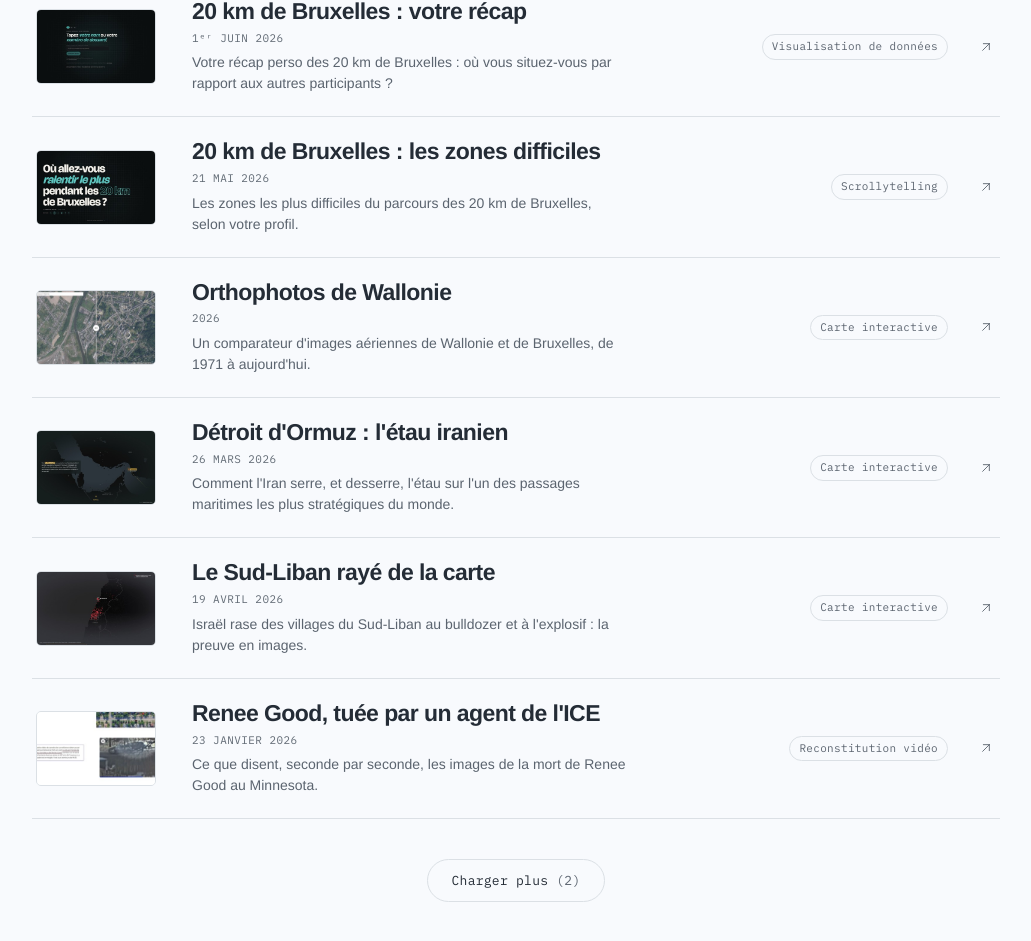
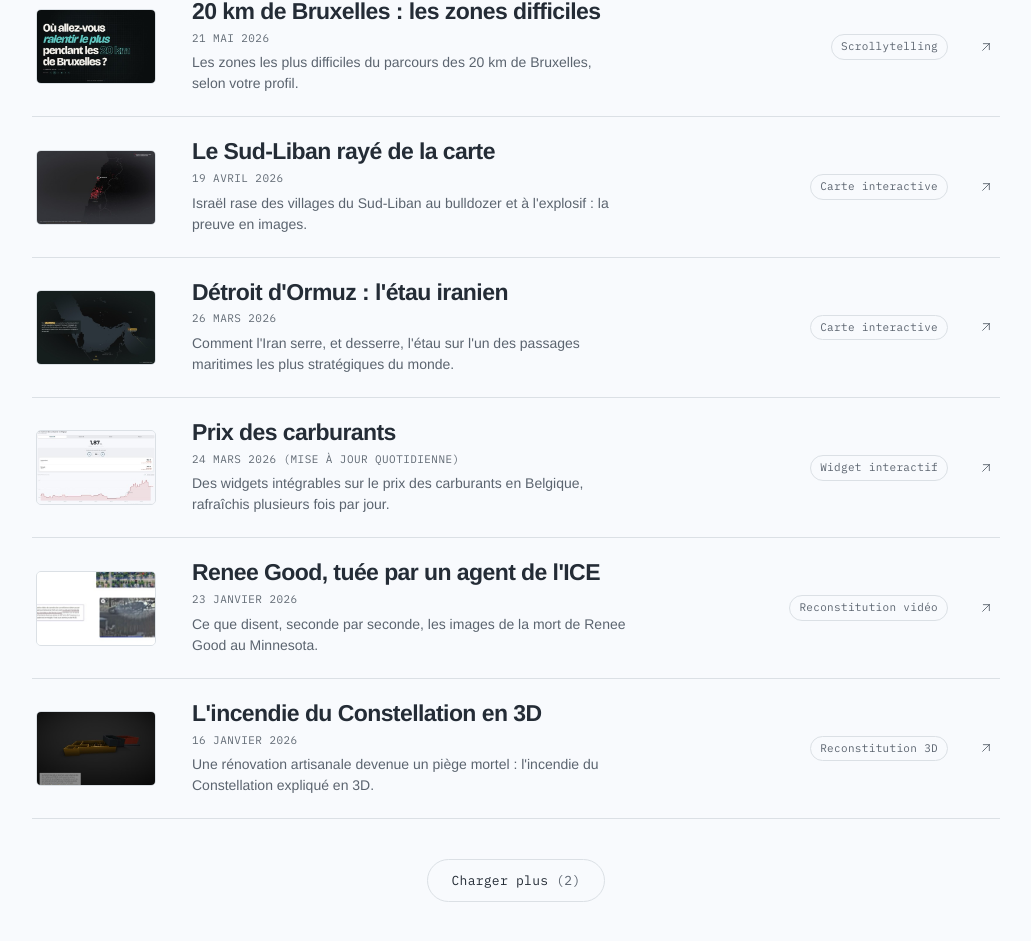
Before and after one commit to amcaw/amcaw.github.io, a SvelteKit app: page / in a window 1280 px wide. Shown: the part 1465-2406 px from the top of the page, without its empty margins (124-1155 px from the left). Built offline with nearby package versions, Linux system fonts and the light colour scheme.

Commit message:
Orthophotos : lien Bruxelles en 1re étape, date 12 octobre 2025 ; accueil : tri par date (récent -> ancien)

```diff
--- a/src/routes/+page.svelte
+++ b/src/routes/+page.svelte
@@ -22,7 +22,9 @@
       .then((p) => { loaded = { ...loaded, [current]: p }; loadErr = ''; })
       .catch((e) => { loadErr = e instanceof Error ? e.message : String(e); });
   });
-  let projects = $derived($lang === 'fr' ? data.projectsFr : (loaded[$lang] ?? data.projectsFr));
+  let source = $derived($lang === 'fr' ? data.projectsFr : (loaded[$lang] ?? data.projectsFr));
+  // tri par date de publication, du plus récent au plus ancien
+  let projects = $derived([...source].sort((a, b) => (b.sortDate || '').localeCompare(a.sortDate || '')));
 
   let cat = $state('Tout');
   let filtered = $derived(cat === 'Tout' ? projects : projects.filter((p) => p.cats.includes(cat)));
--- a/static/projects.fr.json
+++ b/static/projects.fr.json
@@ -52,7 +52,8 @@
         "pym.js"
       ]
     },
-    "thumb": "/images/warmaps-2-thumb.jpg"
+    "thumb": "/images/warmaps-2-thumb.jpg",
+    "sortDate": "2026-04-16"
   },
   {
     "slug": "reddeviz",
@@ -112,7 +113,8 @@
         "pym.js"
       ]
     },
-    "thumb": "/images/reddeviz-thumb.jpg"
+    "thumb": "/images/reddeviz-thumb.jpg",
+    "sortDate": "2026-06-06"
   },
   {
     "slug": "svelte-gas-price",
@@ -168,7 +170,8 @@
         "pym.js"
       ]
     },
-    "thumb": "/images/svelte-gas-price-2-thumb.jpg"
+    "thumb": "/images/svelte-gas-price-2-thumb.jpg",
+    "sortDate": "2026-03-24"
   },
   {
     "slug": "20km-recap",
@@ -222,7 +225,8 @@
         "i18n"
       ]
     },
-    "thumb": "/images/20km2026-thumb.jpg"
+    "thumb": "/images/20km2026-thumb.jpg",
+    "sortDate": "2026-06-01"
   },
   {
     "slug": "20km-zones",
@@ -277,7 +281,8 @@
         "scrollytelling"
       ]
     },
-    "thumb": "/images/rtbf-20km-thumb.jpg"
+    "thumb": "/images/rtbf-20km-thumb.jpg",
+    "sortDate": "2026-05-21"
   },
   {
     "slug": "orthophotos-wallonie",
@@ -292,7 +297,7 @@
     "image": "/images/orthophotoswallonie.jpg",
     "image2": "/images/orthophotoswallonie-2.jpg",
     "caption": "Le mode loupe superpose 1971 et 2024 : à gauche la Wallonie, à droite la même comparaison sur Bruxelles.",
-    "date": "2026",
+    "date": "12 octobre 2025",
     "desc": "Un comparateur d'images aériennes de Wallonie et de Bruxelles, de 1971 à aujourd'hui.",
     "lede": "Comment un quartier, une zone industrielle ou une forêt ont-ils changé en cinquante ans ? Trois modes (loupe, avant/après et voyage dans le temps) permettent de faire défiler les orthophotos décennie après décennie.",
     "role": "Concept & développement",
@@ -335,7 +340,8 @@
         "pym.js"
       ]
     },
-    "thumb": "/images/orthophotoswallonie-thumb.jpg"
+    "thumb": "/images/orthophotoswallonie-thumb.jpg",
+    "sortDate": "2025-10-12"
   },
   {
     "slug": "detroit-ormuz",
@@ -392,7 +398,8 @@
         "Template article maison"
       ]
     },
-    "thumb": "/images/detroit-ormuz-thumb.jpg"
+    "thumb": "/images/detroit-ormuz-thumb.jpg",
+    "sortDate": "2026-03-26"
   },
   {
     "slug": "south-liban",
@@ -443,7 +450,8 @@
       ],
       "credits": "Sources : IDF, Reuters, ISW, CNRS (Liban), Oregon State University."
     },
-    "thumb": "/images/south-liban-2-thumb.jpg"
+    "thumb": "/images/south-liban-2-thumb.jpg",
+    "sortDate": "2026-04-19"
   },
   {
     "slug": "minnesota",
@@ -493,7 +501,8 @@
         "scrollytelling"
       ]
     },
-    "thumb": "/images/rtbf-minnesota-thumb.jpg"
+    "thumb": "/images/rtbf-minnesota-thumb.jpg",
+    "sortDate": "2026-01-23"
   },
   {
     "slug": "constellation",
@@ -544,7 +553,8 @@
       ],
       "credits": "Modèle 3D : RTS. Récit et analyse : Décrypte (RTBF)."
     },
-    "thumb": "/images/rtbf-constellation-thumb.jpg"
+    "thumb": "/images/rtbf-constellation-thumb.jpg",
+    "sortDate": "2026-01-16"
   },
   {
     "slug": "musk-mfp",
@@ -600,6 +610,7 @@
       "award": "Prix du journalisme du Parlement de la Fédération Wallonie-Bruxelles",
       "credits": "Lauréat du <strong>Prix du journalisme du Parlement de la Fédération Wallonie-Bruxelles</strong>. Réalisé dans le cadre des <strong>Médias Francophones Publics (MFP)</strong>, en collaboration notamment entre la <strong>RTBF</strong>, <strong>France 24</strong> et <strong>France Info</strong>."
     },
-    "thumb": "/images/rtbf-muskmfp-thumb.jpg"
+    "thumb": "/images/rtbf-muskmfp-thumb.jpg",
+    "sortDate": "2025-04-30"
   }
 ]
```
Also changed, not shown: static/projects.en.json (+23 -12 lines).
